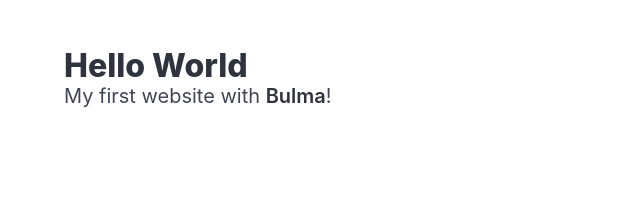
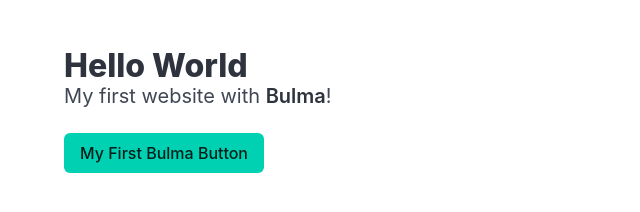
Before and after one commit to Philipp983/Exercise-Bulma-philipp, a plain HTML site: page html/index.html in a window 1280 px wide. Shown: the whole page, without its empty margins (0-640 px from the left). Drawn offline with nearby package versions, Linux system fonts and the light colour scheme.

Commit message:
added button and colored it

```diff
--- a/html/index.html
+++ b/html/index.html
@@ -15,6 +15,7 @@
         <p class="subtitle">
             My first website with <strong>Bulma</strong>!
         </p>
+        <button class="button is-primary">My First Bulma Button</button>
     </div>
 </section>
 </body>
```
